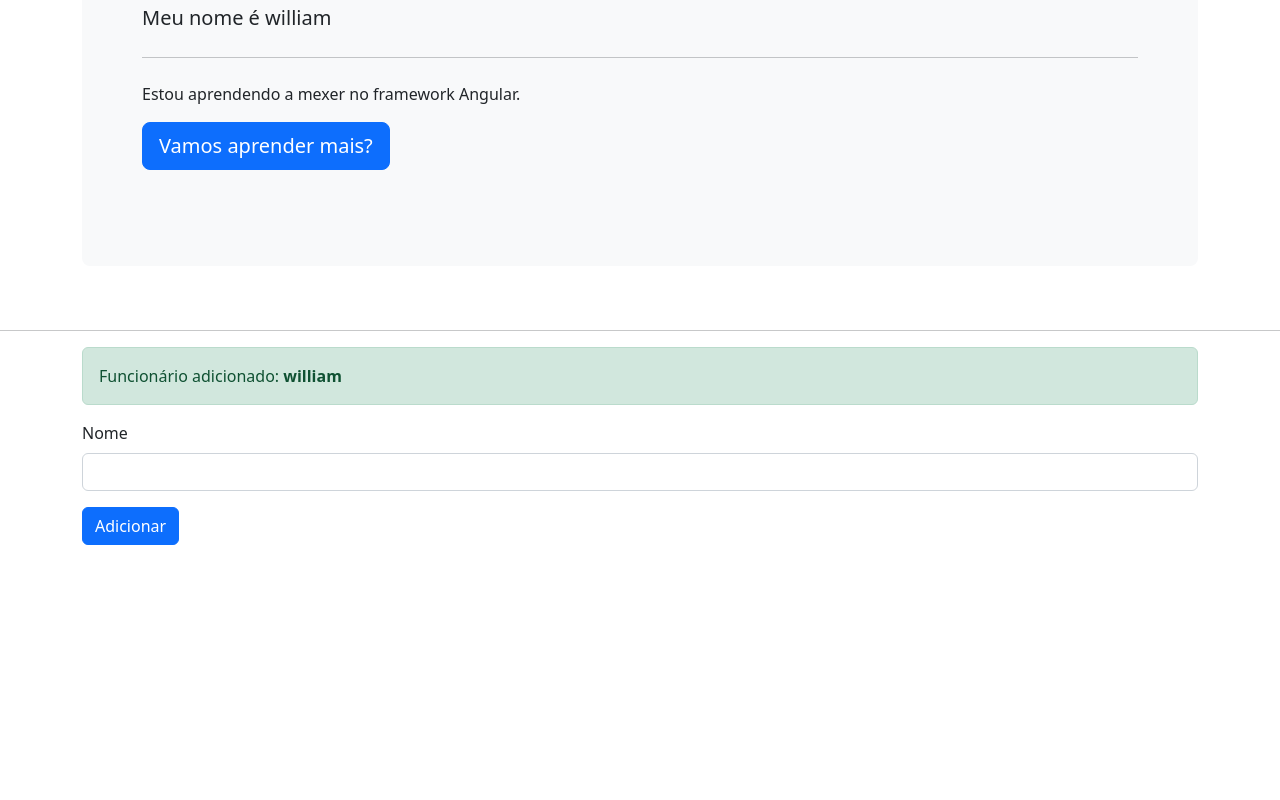
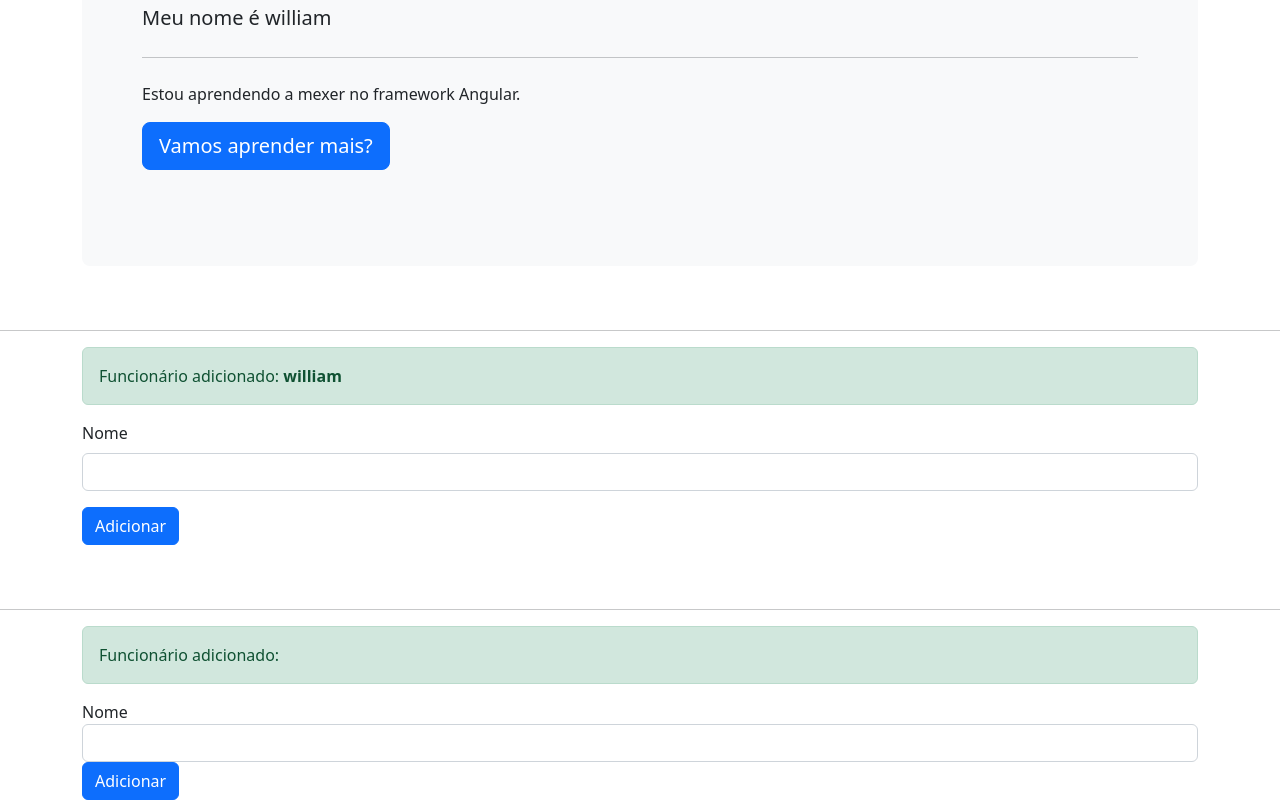
Before and after one commit to William-silva-Developer/Curso_Fullstack_AngularSpring-Algaworks, an Angular app in the folder meuProjeto/: page / in a window 1280 px wide. Shown: the part 318-1118 px from the top of the page. Before the commit the page ends 863 px from the top, so only its background shows below. Built offline with nearby package versions, Linux system fonts and the light colour scheme.

Commit message:
usando variavel de referência

```diff
--- a/meuProjeto/src/app/Components/first/first.component.html
+++ b/meuProjeto/src/app/Components/first/first.component.html
@@ -30,3 +30,6 @@
       (click)="adicionar()">Adicionar</button>
 
 </div>
+<br />
+<br />
+<hr />
--- /dev/null
+++ b/meuProjeto/src/app/Components/second/second.component.html
@@ -0,0 +1,14 @@
+<div class="container">
+  <div class="alert alert-success" role="alert">
+      Funcionário adicionado: <strong>{{name}}</strong>
+  </div>
+
+  <div class="form-group">
+      <label>Nome</label>
+      <input type="text" class="form-control" #nomeInput>
+  </div>
+
+  <button type="button" class="btn btn-primary"
+      (click)="adicionar(nomeInput.value)">Adicionar</button>
+
+</div>
--- /dev/null
+++ b/meuProjeto/src/app/Components/second/second.component.ts
@@ -0,0 +1,25 @@
+import { Component, OnInit } from '@angular/core';
+
+@Component({
+  selector: 'app-second',
+  templateUrl: './second.component.html',
+  styleUrls: ['./second.component.css']
+})
+export class SecondComponent implements OnInit {
+
+
+  name!: string;
+
+adicionar(name: string){
+
+  this.name =name;
+
+}
+
+
+  constructor() { }
+
+  ngOnInit(): void {
+  }
+
+}
--- a/meuProjeto/src/app/app.component.html
+++ b/meuProjeto/src/app/app.component.html
@@ -2,4 +2,5 @@
 <h2>Nome do projeto é {{title}}</h2>
 <div>
   <app-first></app-first>
+  <app-second></app-second>
 </div>
--- a/meuProjeto/src/app/app.module.ts
+++ b/meuProjeto/src/app/app.module.ts
@@ -4,11 +4,13 @@ import { BrowserModule } from '@angular/platform-browser';
 import { AppRoutingModule } from './app-routing.module';
 import { AppComponent } from './app.component';
 import { FirstComponent } from './Components/first/first.component';
+import { SecondComponent } from './Components/second/second.component';
 
 @NgModule({
   declarations: [
     AppComponent,
-    FirstComponent
+    FirstComponent,
+    SecondComponent
   ],
   imports: [
     BrowserModule,
```
Also changed, not shown: meuProjeto/src/app/Components/second/second.component.css (added), 1 other file (tests, documents, lock files or other folders).
